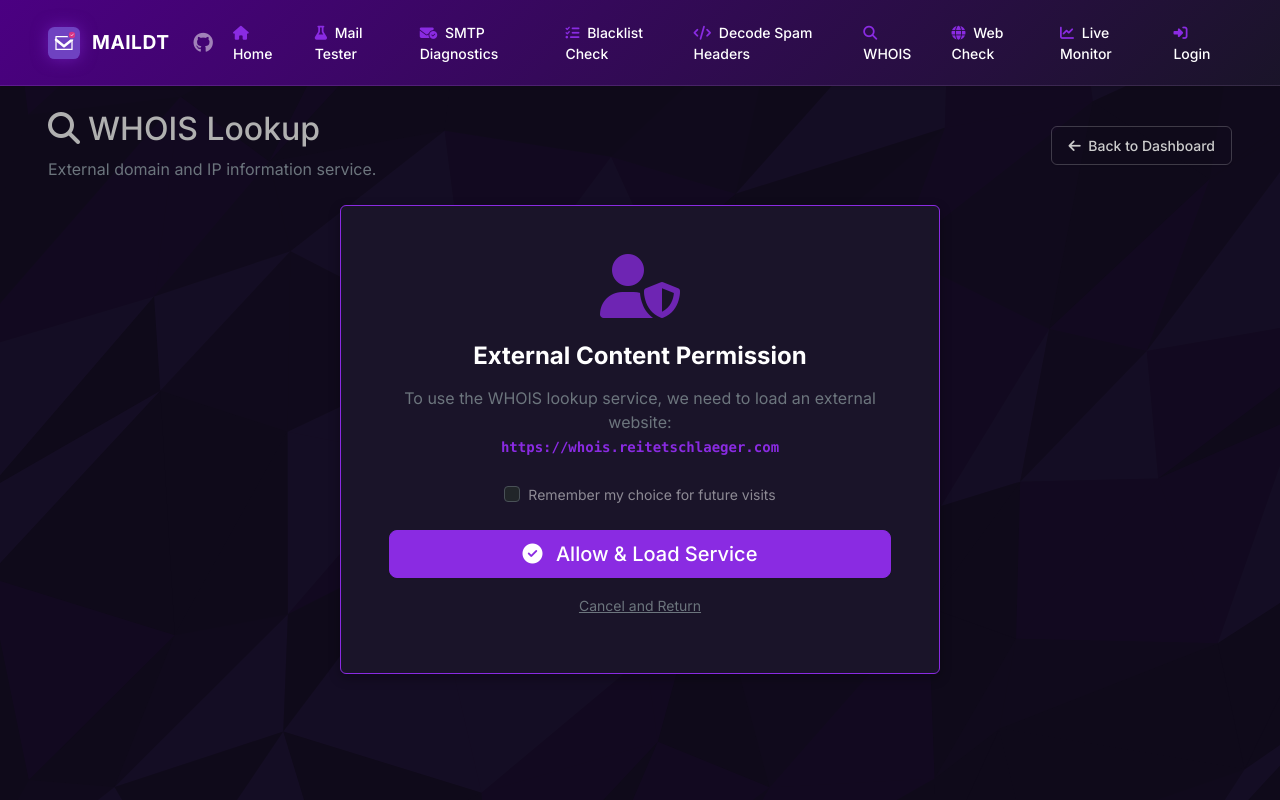
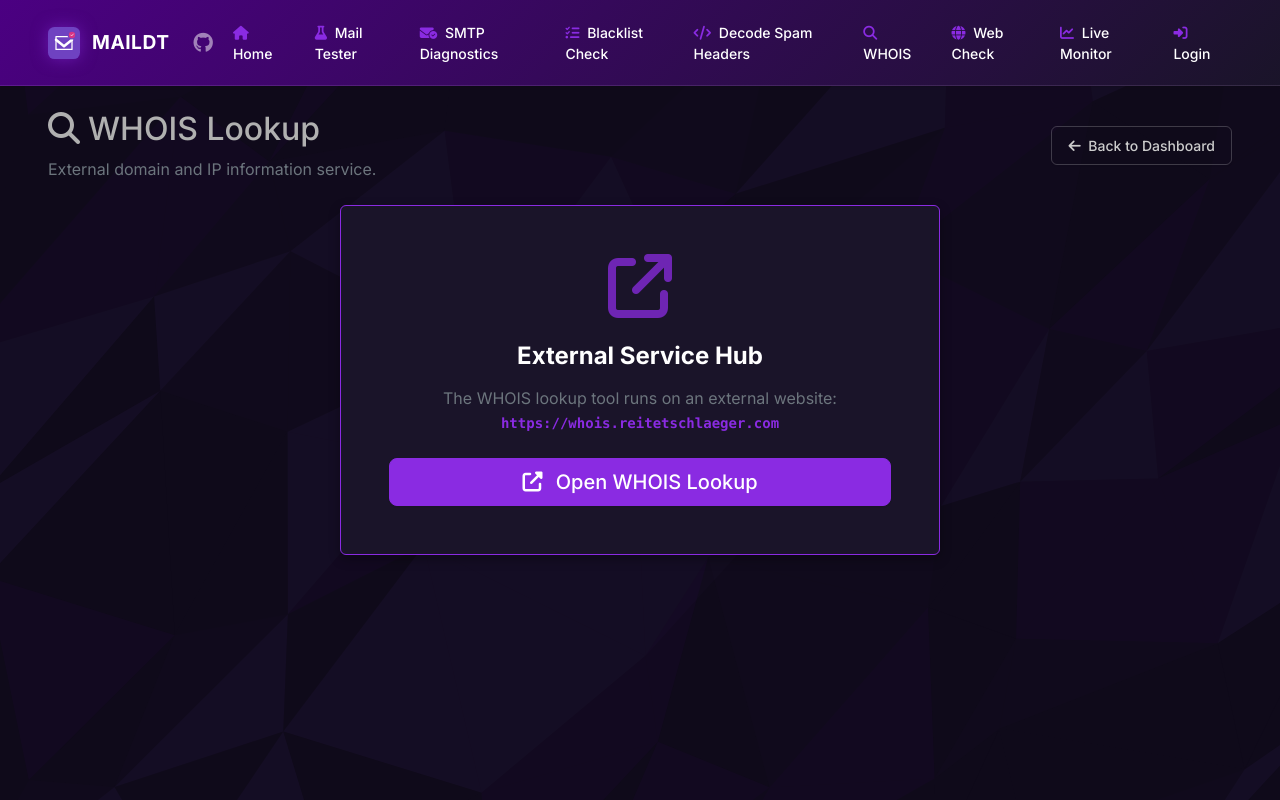
Before and after one commit to arumes31/mail-delivery-tester, a Flask app: page /whois in a window 1280 px wide. Run offline with Flask 3, Linux system fonts and the light colour scheme; some libraries are stand-ins or nearby versions.

Commit message:
fix(whois): replace iframe with new tab launcher to avoid X-Frame-Options sameorigin

```diff
--- a/templates/whois.html
+++ b/templates/whois.html
@@ -15,66 +15,22 @@
 
 <div class="row">
     <div class="col-md-12">
-        <!-- Permission Prompt -->
-        <div id="permissionPrompt" class="card shadow-lg border-primary mx-auto" style="max-width: 600px; display: none;">
+        <!-- External Service Launcher -->
+        <div id="launcherPrompt" class="card shadow-lg border-primary mx-auto" style="max-width: 600px;">
             <div class="card-body p-5 text-center">
-                <i class="fa-solid fa-user-shield fa-4x text-primary mb-4 opacity-75"></i>
-                <h4 class="text-white fw-bold mb-3">External Content Permission</h4>
+                <i class="fa-solid fa-arrow-up-right-from-square fa-4x text-primary mb-4 opacity-75"></i>
+                <h4 class="text-white fw-bold mb-3">External Service Hub</h4>
                 <p class="text-muted mb-4">
-                    To use the WHOIS lookup service, we need to load an external website: <br>
+                    The WHOIS lookup tool runs on an external website: <br>
                     <code class="text-primary fw-bold">{{ whois_url }}</code>
                 </p>
-                <div class="form-check d-inline-block mb-4 text-start">
-                    <input class="form-check-input" type="checkbox" id="rememberChoice">
-                    <label class="form-check-label text-white-50 small" for="rememberChoice">
-                        Remember my choice for future visits
-                    </label>
-                </div>
                 <div class="d-grid gap-2">
-                    <button class="btn btn-primary btn-lg" onclick="grantPermission()">
-                        <i class="fa-solid fa-check-circle me-2"></i> Allow & Load Service
-                    </button>
-                    <a href="/" class="btn btn-link text-muted small">Cancel and Return</a>
+                    <a href="{{ whois_url }}" target="_blank" class="btn btn-primary btn-lg">
+                        <i class="fa-solid fa-external-link-alt me-2"></i> Open WHOIS Lookup
+                    </a>
                 </div>
             </div>
-        </div>
-
-        <!-- WHOIS Frame Container -->
-        <div id="whoisContainer" class="card shadow-lg border-0" style="height: 88vh; overflow: hidden; background: #fff; display: none;">
-            <iframe id="whoisFrame" src="" style="width: 100%; height: 100%; border: none;" title="WHOIS Lookup"></iframe>
         </div>
     </div>
 </div>
 {% endblock %}
-
-{% block scripts %}
-<script>
-    const STORAGE_KEY = 'whois_permission_granted';
-
-    document.addEventListener('DOMContentLoaded', function() {
-        if (localStorage.getItem(STORAGE_KEY) === 'true') {
-            loadWhois();
-        } else {
-            document.getElementById('permissionPrompt').style.display = 'block';
-        }
-    });
-
-    function grantPermission() {
-        if (document.getElementById('rememberChoice').checked) {
-            localStorage.setItem(STORAGE_KEY, 'true');
-        }
-        loadWhois();
-    }
-
-    function loadWhois() {
-        document.getElementById('permissionPrompt').style.display = 'none';
-        document.getElementById('whoisHeader').style.display = 'none';
-
-        const container = document.getElementById('whoisContainer');
-        const frame = document.getElementById('whoisFrame');
-
-        frame.src = "{{ whois_url }}";
-        container.style.display = 'block';
-    }
-</script>
-{% endblock %}
```
